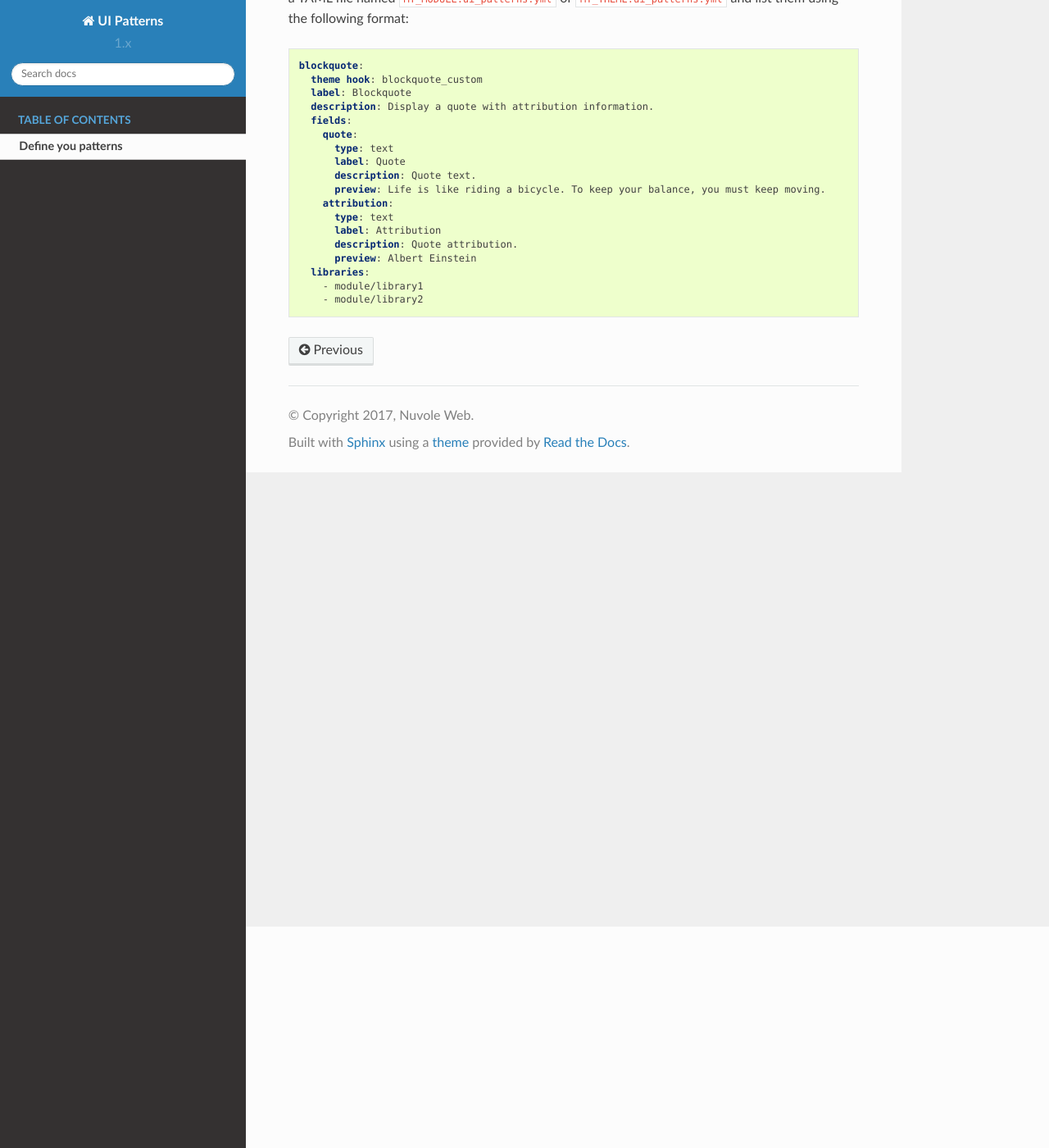
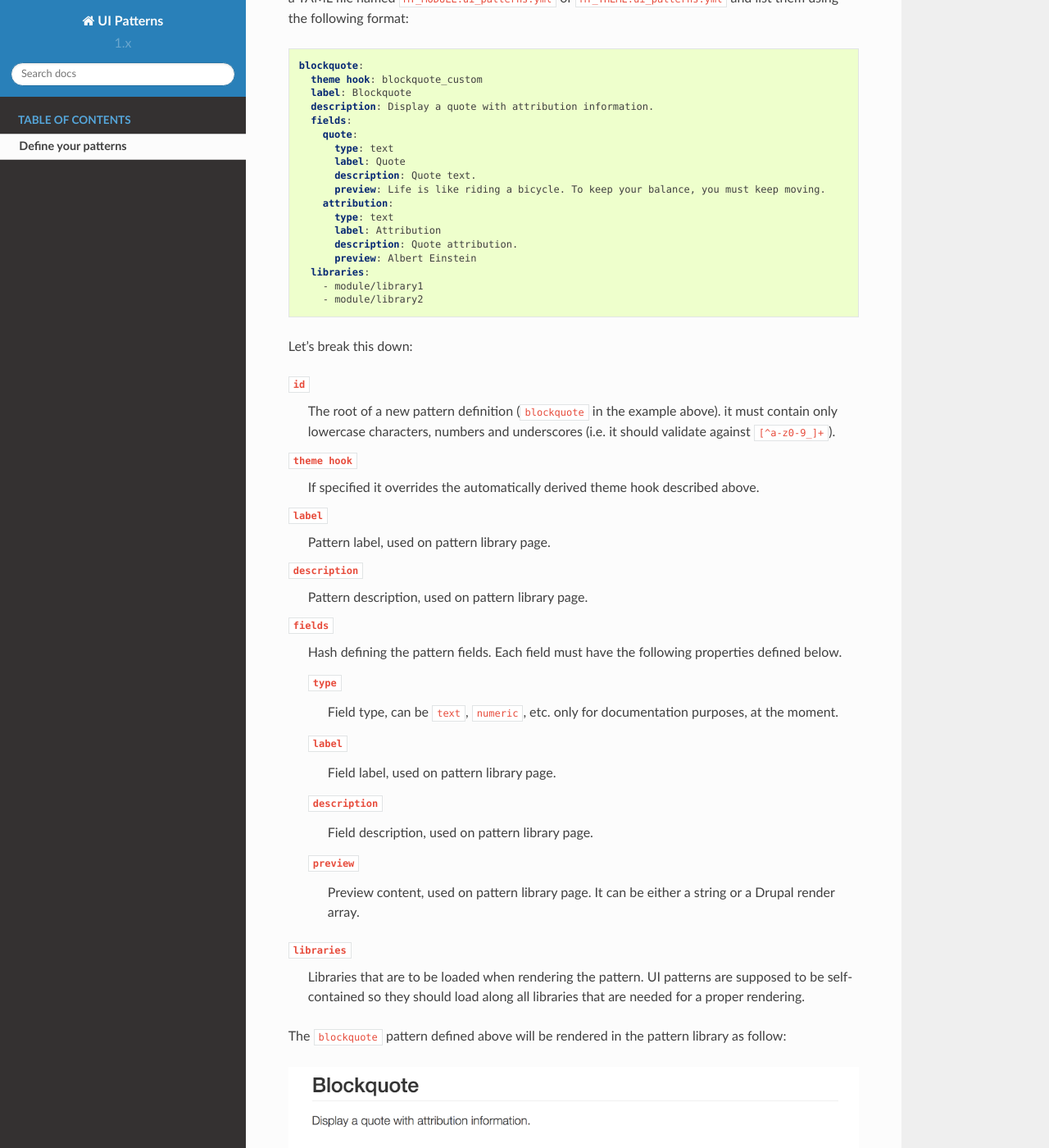
Before and after one commit to nuvoleweb/ui_patterns, a Sphinx documentation site: the page built from docs/content/patterns-definition.rst, in a window 1280 px wide and 1400 px high, scrolled down 270 px. Shown: the whole window at 82% size. Built offline with Sphinx 7.4.7 and the Read the Docs theme 2.0.0, drawn with Linux system fonts in a browser that asks for light colours; some of the changed text lies outside the part shown.

Commit message:
Improve pattern definition documentation.

```diff
--- a/docs/content/patterns-definition.rst
+++ b/docs/content/patterns-definition.rst
@@ -1,5 +1,5 @@
-Define you patterns
-===================
+Define your patterns
+====================
 
 UI patterns can be exposed by both modules and themes: all defined patterns will be collected and managed by a centralized
 UI Pattern plugin manager.
@@ -28,3 +28,35 @@ and list them using the following format:
      libraries:
        - module/library1
        - module/library2
+
+Let's break this down:
+
+``id``
+    The root of a new pattern definition (``blockquote`` in the example above). it must contain only lowercase
+    characters, numbers and underscores (i.e. it should validate against ``[^a-z0-9_]+``).
+``theme hook``
+    If specified it overrides the automatically derived theme hook described above.
+``label``
+    Pattern label, used on pattern library page.
+``description``
+    Pattern description, used on pattern library page.
+``fields``
+    Hash defining the pattern fields. Each field must have the following properties defined below.
+
+    ``type``
+        Field type, can be ``text``, ``numeric``, etc. only for documentation purposes, at the moment.
+    ``label``
+        Field label,  used on pattern library page.
+    ``description``
+        Field description, used on pattern library page.
+    ``preview``
+        Preview content, used on pattern library page. It can be either a string or a Drupal render array.
+
+``libraries``
+    Libraries that are to be loaded when rendering the pattern. UI patterns are supposed to be
+    self-contained so they should load along all libraries that are needed for a proper rendering.
+
+The ``blockquote`` pattern defined above will be rendered in the pattern library as follow:
+
+.. image:: ../_static/blockquote-preview.png
+     :align: center
--- a/docs/index.rst
+++ b/docs/index.rst
@@ -8,8 +8,8 @@ or `Display Suite <https://www.drupal.org/project/ds>`_  view modes.
 The module also generates a pattern library page to be used as documentation for content editors or as a showcase
 for business like the one shown below:
 
-    .. image:: https://www.drupal.org/files/project-images/ui_patters_0.png
-       :align: center
+.. image:: _static/patter-library.png
+     :align: center
 
 Project overview
 ----------------
```
Also changed, not shown: docs/_static/blockquote-preview.png (added), docs/_static/patter-library.png (added).
